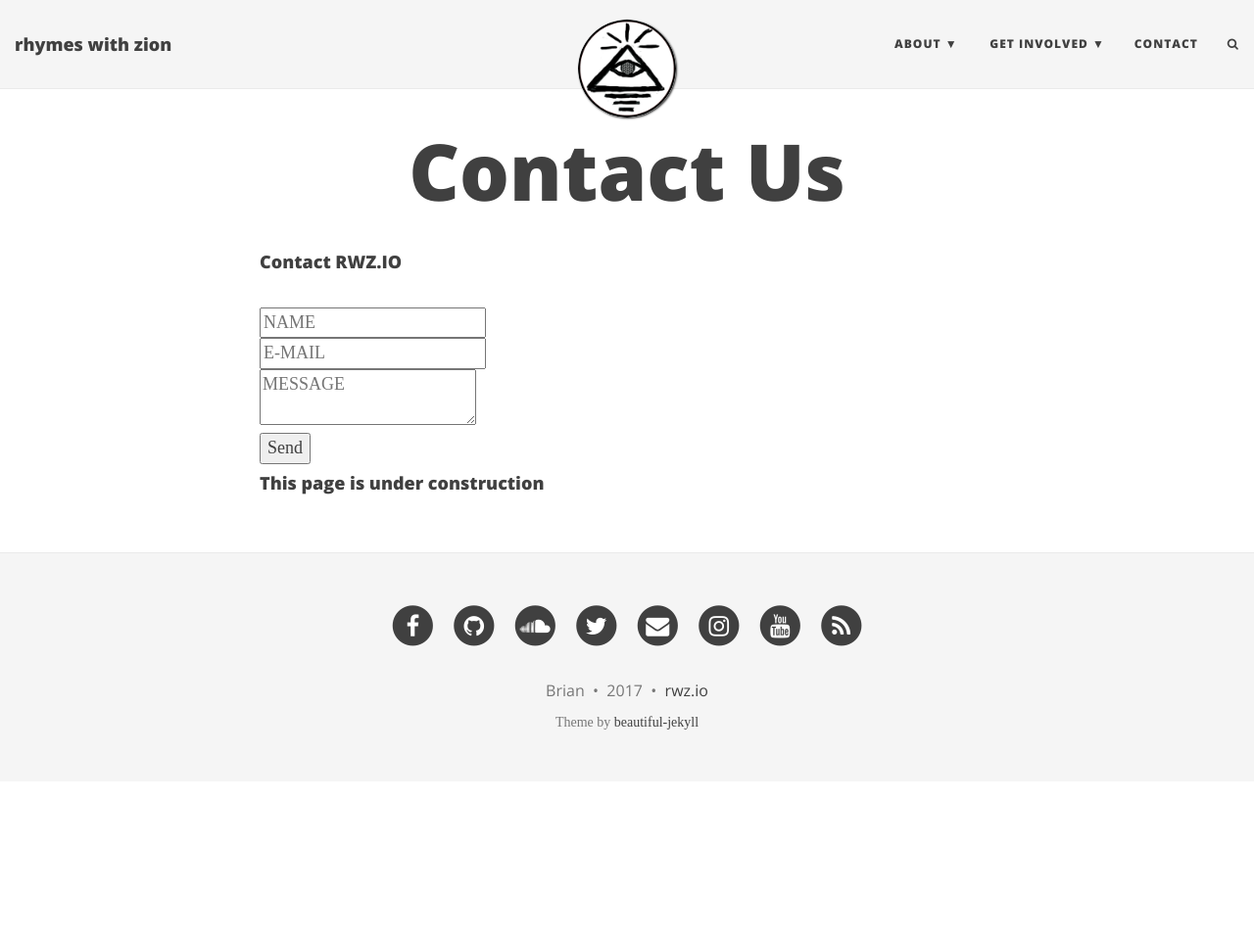
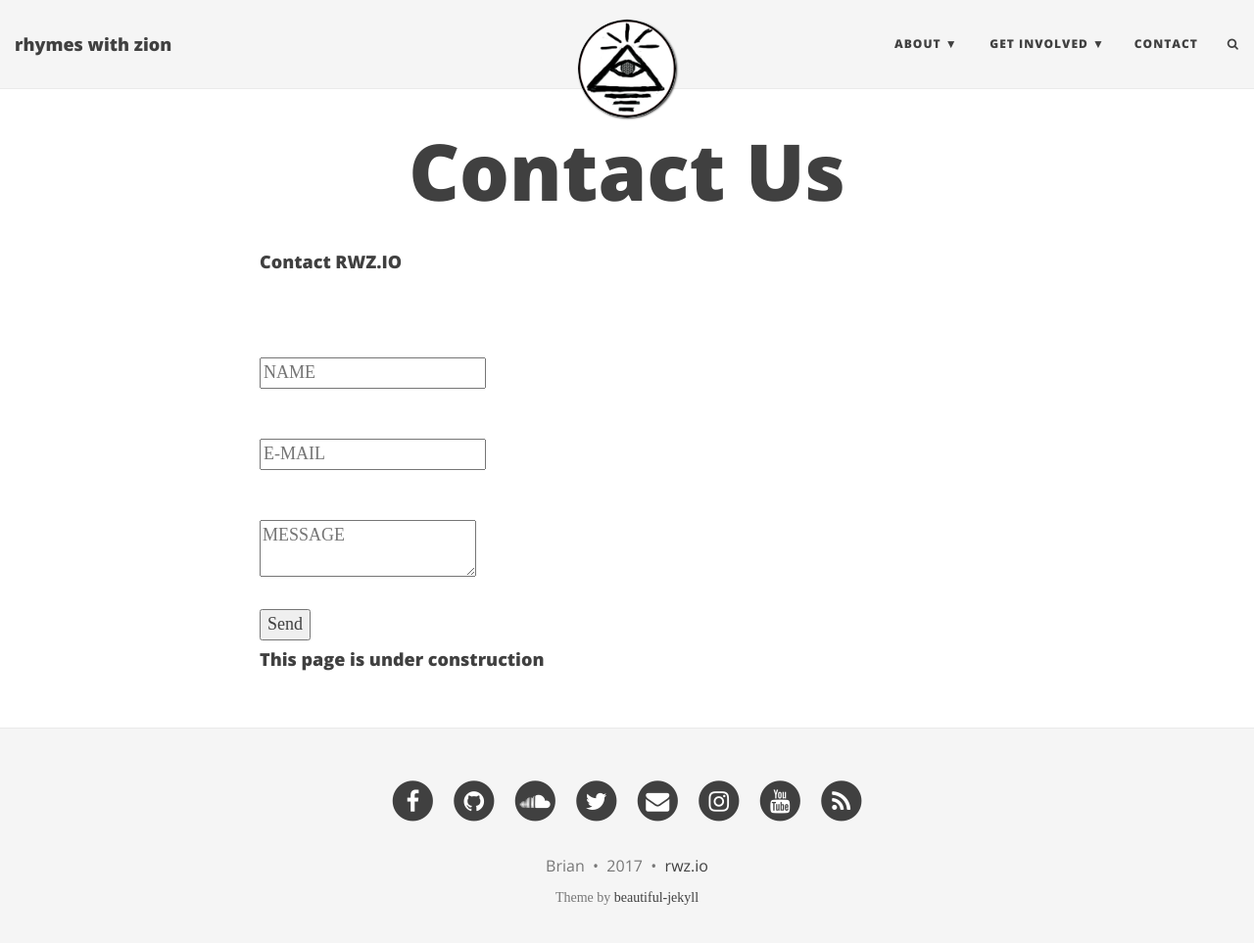
Before and after one commit to rhymeswithzion/rwz-test, a Jekyll site: the page built from contact.md, in a window 1280 px wide and 977 px high. Shown: the top 963 px of the window at 98% size. Built offline with Jekyll 4.4.1, drawn with Linux system fonts in a browser that asks for light colours; some web fonts are replaced; comment, search, counter and statistics services are not loaded.

Commit message:
Create contact.md

```diff
--- a/contact.md
+++ b/contact.md
@@ -8,13 +8,13 @@ subtitle:
 
 <form id="form" class="topBefore" action="https://formspree.io/rhymeswithzion@gmail.com"
       method="POST">
-	<br>
+	<br><br><br>
 		  <input id="name" type="text" placeholder="NAME" name="name">
-	<br>
+	<br><br><br>
 	<input id="email" type="text" placeholder="E-MAIL" name="email">
-	<br>
+	<br><br><br>
 	<textarea id="message" type="text" placeholder="MESSAGE" name="message"></textarea>
-  <br>
+  <br><br>
   <input id="submit" type="submit" value="Send">
 
 </form>
```
